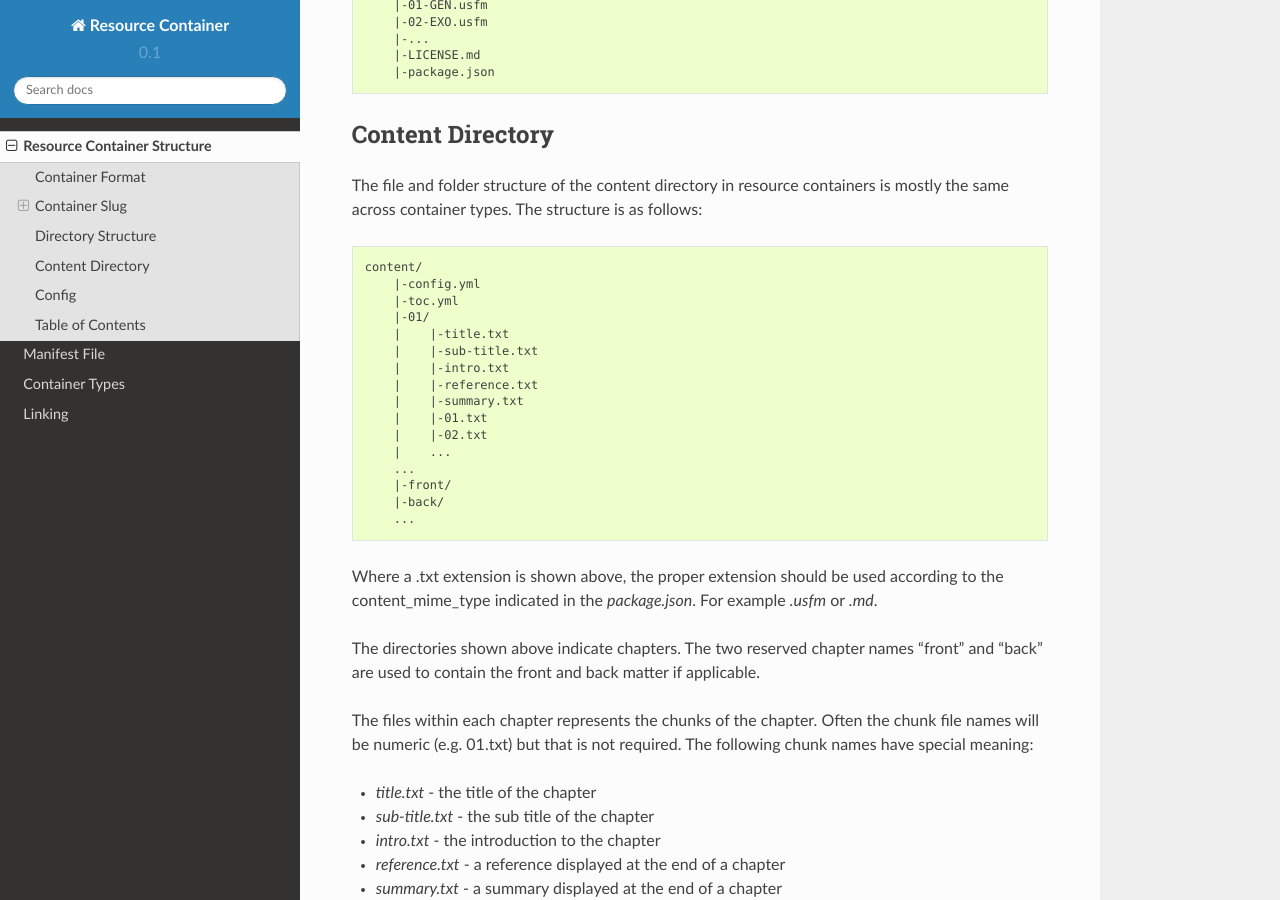
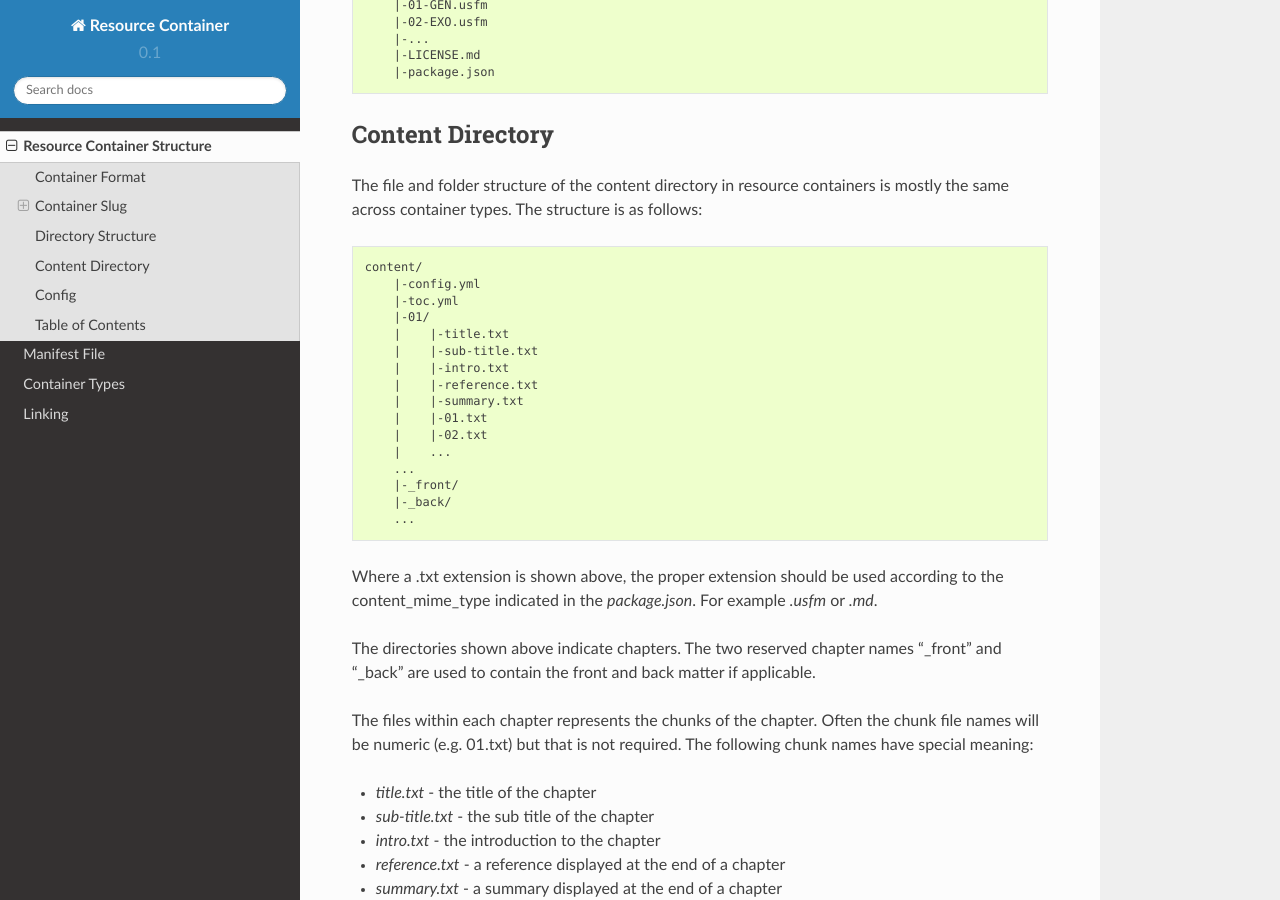
Before and after one commit to unfoldingWord-dev/Resource-Container, a Sphinx documentation site: the page built from docs/structure.rst, in a window 1280 px wide and 900 px high, scrolled down 1928 px. Built offline with Sphinx 7.4.7 and the Read the Docs theme 2.0.0, drawn with Linux system fonts in a browser that asks for light colours.

```diff
--- a/docs/structure.rst
+++ b/docs/structure.rst
@@ -100,13 +100,13 @@ The file and folder structure of the content directory in resource containers is
         |    |-02.txt
         |    ...
         ...
-        |-front/
-        |-back/
+        |-_front/
+        |-_back/
         ...
 
 Where a .txt extension is shown above, the proper extension should be used according to the content_mime_type indicated in the `package.json`. For example `.usfm` or `.md`.
 
-The directories shown above indicate chapters. The two reserved chapter names "front" and "back" are used to contain the front and back matter if applicable.
+The directories shown above indicate chapters. The two reserved chapter names "_front" and "_back" are used to contain the front and back matter if applicable.
 
 The files within each chapter represents the chunks of the chapter. Often the chunk file names will be numeric (e.g. 01.txt) but that is not required. The following chunk names have special meaning:
 
```
